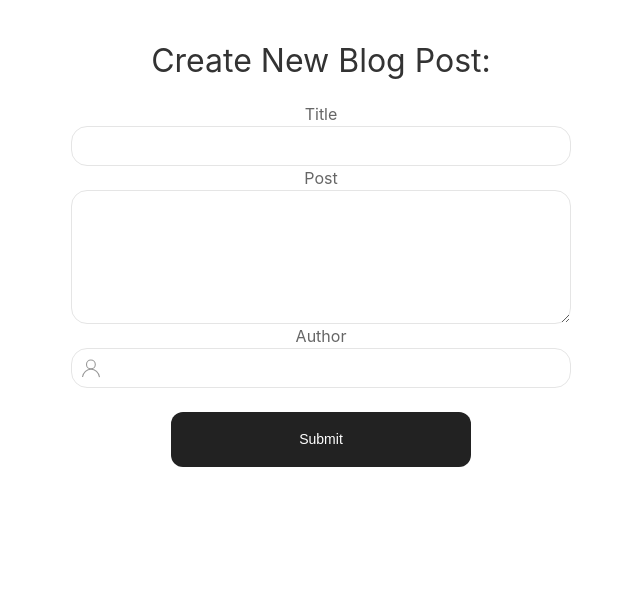
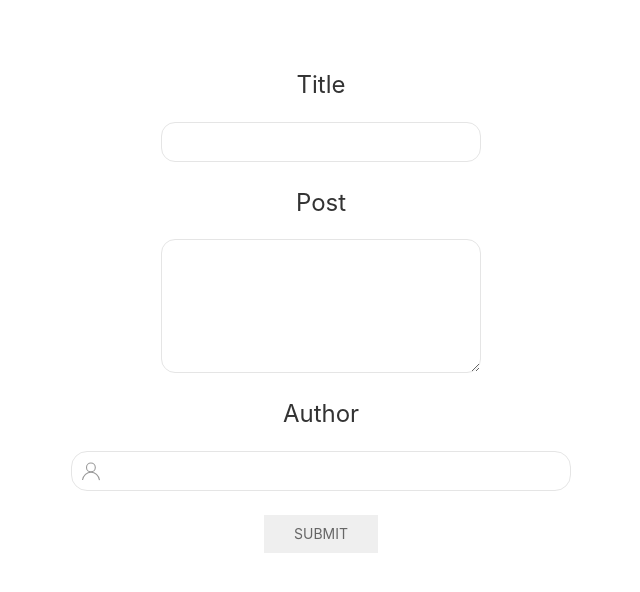
Before and after one commit to IronManCool001/blogApp, a Flask app: page /createPost in a window 1280 px wide. Shown: the part 80-672 px from the top of the page, without its empty margins (319-959 px from the left). Run offline with Flask 2, Linux system fonts and the light colour scheme; some libraries are stand-ins or nearby versions.

Commit message:
Add files via upload

```diff
--- a/app/templates/posts.html
+++ b/app/templates/posts.html
@@ -1,14 +1,15 @@
+<!DOCTYPE html>
+<html lang="en">
 <head>
-  <link rel="icon" href="./static/favicon.ico">
+    <meta charset="UTF-8">
+    <meta name="viewport" content="width=device-width, initial-scale=1.0">
+    <title>Create New Post</title>
     <!-- UIkit CSS -->
 <link rel="stylesheet" href="https://cdn.jsdelivr.net/npm/uikit@3.5.9/dist/css/uikit.min.css" />
+
 <!-- UIkit JS -->
 <script src="https://cdn.jsdelivr.net/npm/uikit@3.5.9/dist/js/uikit.min.js"></script>
 <script src="https://cdn.jsdelivr.net/npm/uikit@3.5.9/dist/js/uikit-icons.min.js"></script>
-  <!-- CSS -->
-<head>
-<title>Create New Post</title>
-<link rel="icon" href="./static/favicon.ico">
 </head>
 <body>
     <center>
@@ -24,30 +25,25 @@
                 <li class="nav-item">
                     <a class="nav-link" href="/about">About</a>
                 </li>
-        </li>
               </ul>
+            </nav>
+            <br>
+            <br>
+            <form action="/post" method="POST">
+                <label for="title"><h3>Title</h3></label>
+                <input class="uk-input uk-width-1-4" style="border-radius: 14px;"name="title" id="title">
+                <br><br>
+                <label for="content"><h3>Post</h3></label>
+                <textarea class="uk-textarea uk-width-1-4" rows="5" name="content" id="content" style="border-radius: 14px;"></textarea>
+                <br><br>
+                <label for="author"><h3>Author</h3></label>
+                <div class="uk-inline">
+                    <span class="uk-form-icon" uk-icon="icon: user"></span>
+                    <input width="50%" style="border-radius:16px" type='text' name='author' id='author' class="uk-input uk-form-width-large" id="usr">
                 </div>
-  </nav>
-    <h2>Create New Blog Post:</h2>
-    <div class="uk-container">
-        <form action='/posts' method='POST' class="uk-form-horizontal">
-                <label for="title">Title</label>
-                <br/>
-                <input type='text' name='title' id='title' class="uk-input uk-form-width-large" id="exampleInputEmail1" aria-describedby="emailHelp" width="50%" style="border-radius:16px">
-            <br/>
-                <label for="content">Post</label>
-                <br>
-                 <textarea type='text' name='content' id='content' class="uk-textarea uk-form-width-large" id="exampleFormControlTextarea1" rows="5" width="50%" style="border-radius:16px"></textarea>
-            <br/>
-                <label for="author">Author</label>
-                <br/>
-            <div class="uk-inline">
-                <span class="uk-form-icon" uk-icon="icon: user"></span><input width="50%" style="border-radius:16px" type='text' name='author' id='author' class="uk-input uk-form-width-large" id="usr">
-            </div>
-            <br/>
-            <br>
-            <input type='submit' value="Submit" class="uk-button-secondary uk-width-1-4  uk-button-large" style="border-radius: 12px;;">
+                <br><br>
+                <input type="submit" value="submit" class="uk-button">
             </form>
-    </div>
     </center>
 </body>
+</html>
```
Lines whose indentation alone changed are shown as unchanged.
